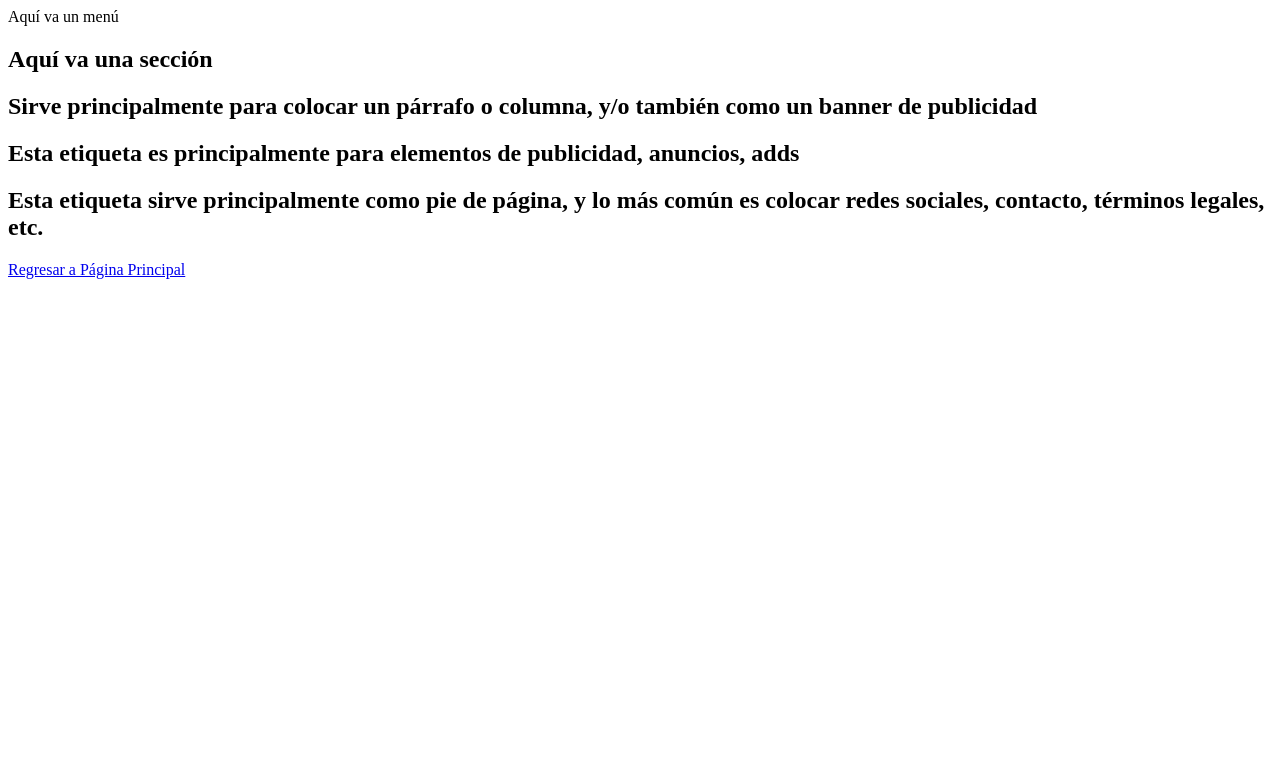
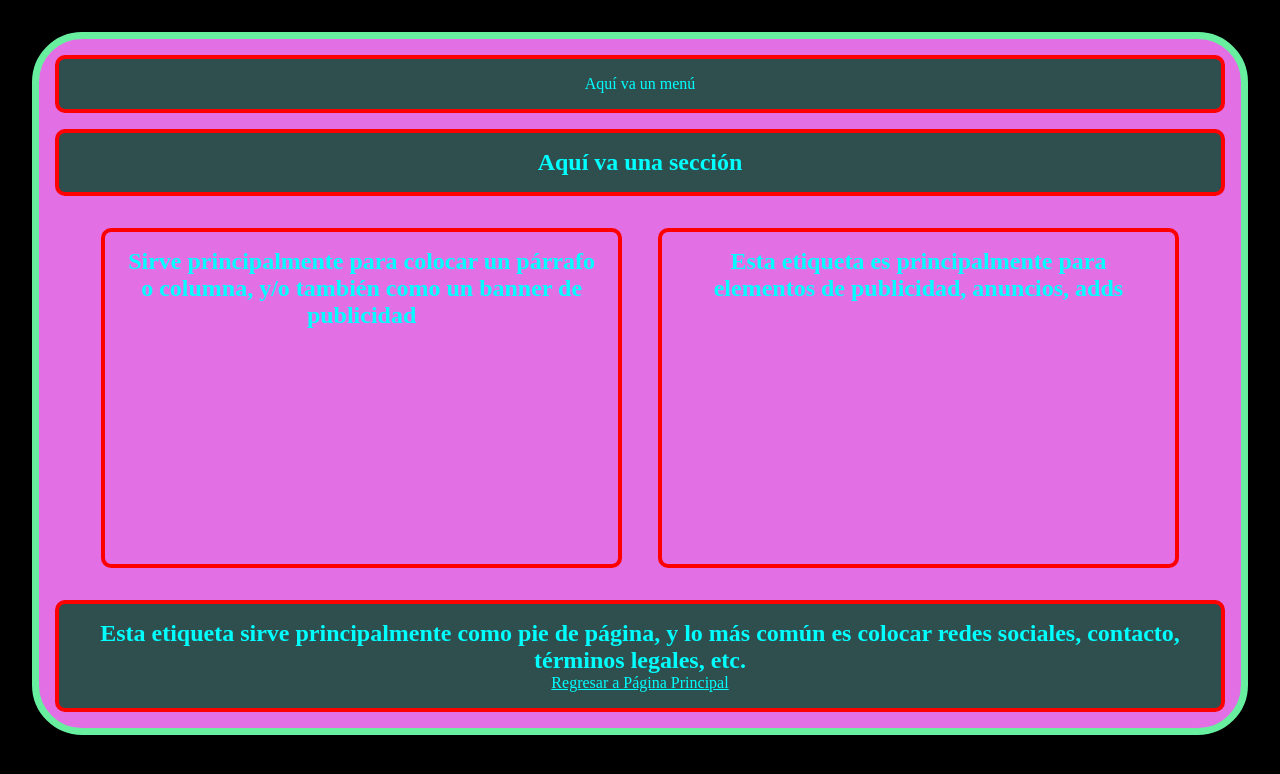
Before and after one commit to EnsaladaCesarDavid/4IV8_Pe-a_Ortiz_Cesar_David, a plain HTML site: page 01PrimeraPractica/inicio.html in a window 1280 px wide. Drawn offline with Linux system fonts and the light colour scheme.

Commit message:
css a página de inicio

```diff
--- /dev/null
+++ b/01PrimeraPractica/css/style.css
@@ -0,0 +1,34 @@
+*{
+    padding: 0;
+    margin: 0;
+    color: cyan;
+    text-align: center;
+}
+
+html, body{
+    background-color: black;
+}
+
+.container-main{
+    border: 7px solid rgb(103, 239, 159);
+    border-radius: 50px;
+    margin: 2rem;
+    background-color: rgb(227, 111, 229);
+}
+
+nav, section, footer, aside, article {
+    border: 4px solid rgb(255, 0, 0);
+    margin: 1rem;
+    border-radius: 10px;
+    padding: 1rem;
+}
+
+article, aside {
+    display: inline-flex;
+    height: 300px;
+    width: 40%;
+}
+
+nav, footer, section{
+    background-color: darkslategray;
+}
--- a/01PrimeraPractica/inicio.html
+++ b/01PrimeraPractica/inicio.html
@@ -4,6 +4,7 @@
     <meta charset="UTF-8">
     <meta name="viewport" content="width=device-width, initial-scale=1.0">
     <title>Página Personal Peña Ortiz Cesar David</title>
+    <link rel="stylesheet" href="./css/style.css">
 </head>
 <body>
     <div class="container-main">
```
